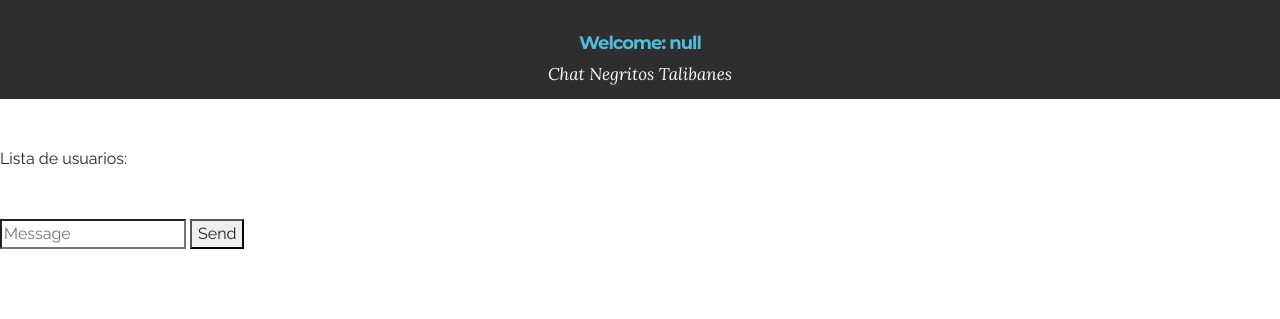
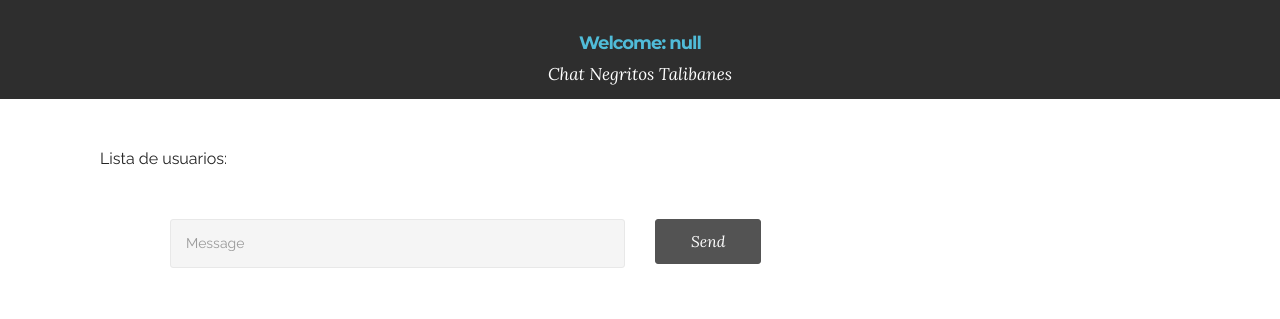
Before and after one commit to Shirigami/EsyChat, a website: page www/index.html in a window 1280 px wide. Drawn offline with Linux system fonts and the light colour scheme; no server answers.

Commit message:
Diseño del chat

```diff
--- a/www/index.html
+++ b/www/index.html
@@ -45,15 +45,23 @@
 <br></br>
 
 <!--LISTA DE USUARIOS-->
-<div id = "userList" onchange = "whatChat()">Lista de usuarios: </div>
+<div id = "userList" style="padding-left:100px" onchange = "whatChat()">Lista de usuarios: </div>
 <br></br>
 
 
 <!--MENSAJES-->
-<div id= "username"></div>
-<input id = "message" type = "text" placeholder="Message" class="box">
-<button type="button" onclick="readWriteChat()">Send</button>
-<div id="messages"></div>
+  <div class="container">
+    <div class="mbr-contacts row">
+    	<div  style="padding-left:100px" class="col-sm-6" id= "username">
+    		<input id = "message" type = "text" placeholder="Message" class="form-control">
+    		<br></br>
+    		<div id="messages"></div>
+    	</div>
+    	<div  style="" class="col-sm-6">
+    		<button type="button" class="btn btn-sm btn-black" onclick="readWriteChat()">Send</button>
+    		<br></br>
+
+    	</div>
 
 
 
```
